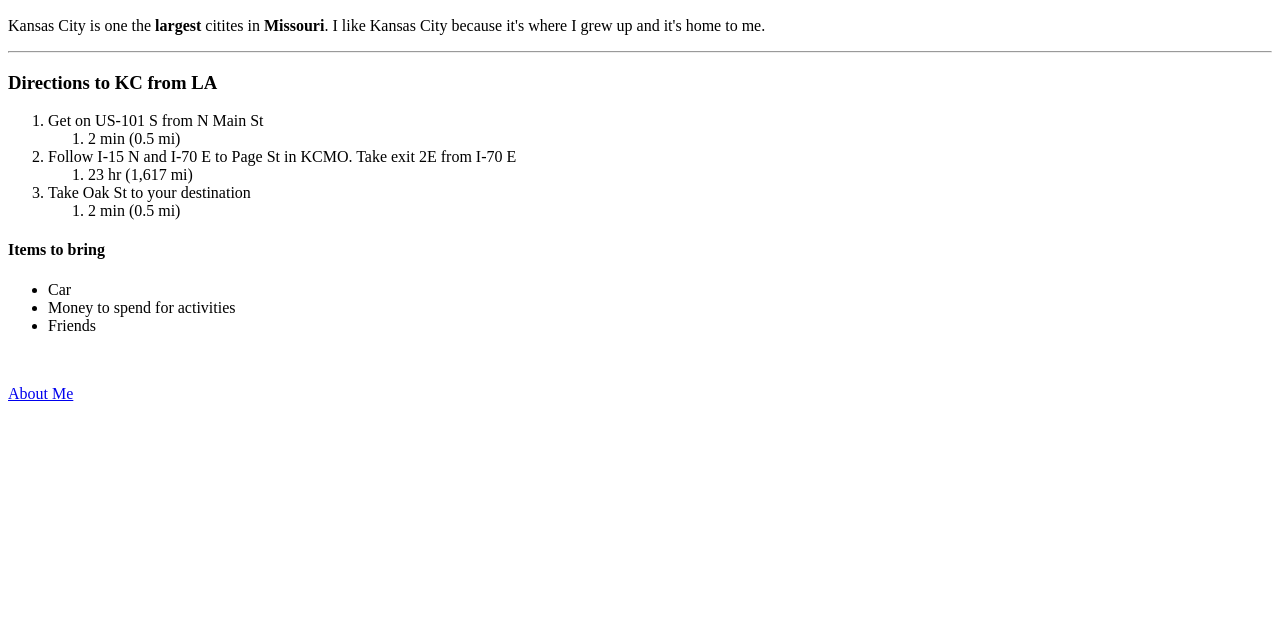
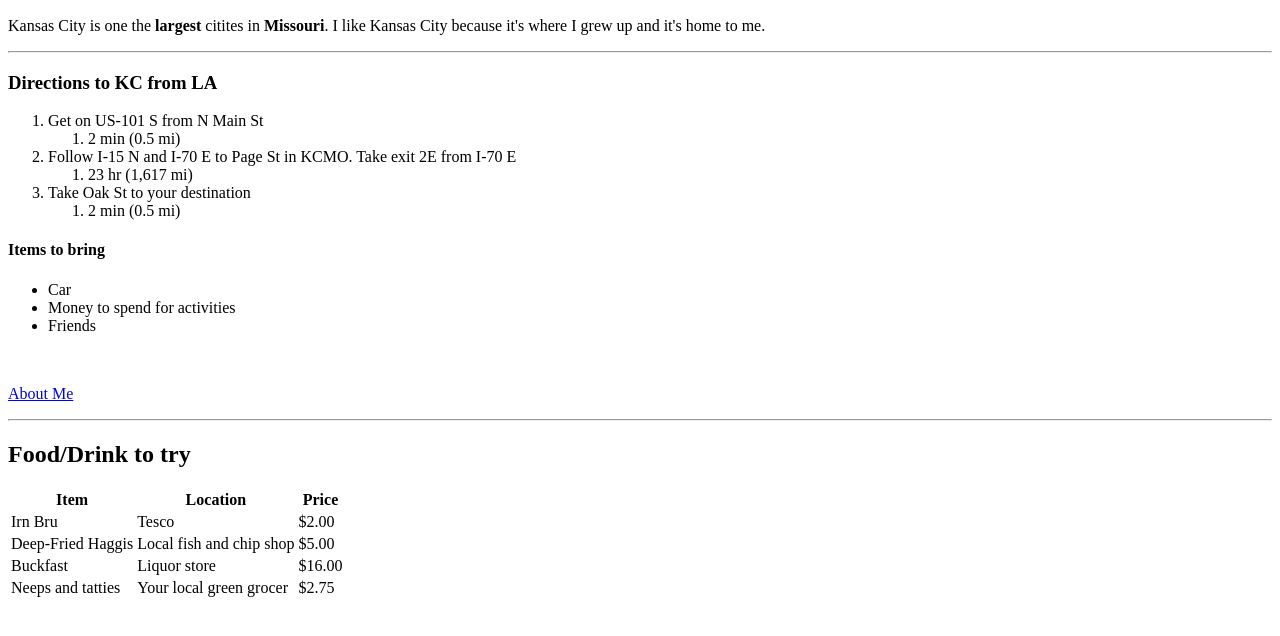
Before and after one commit to 44-563-WebApps-F21/webapps-f21-assignment-3-JustinLalu, a plain HTML site: page index.html in a window 1280 px wide. Shown: the part 110-746 px from the top of the page. Drawn offline with Linux system fonts and the light colour scheme.

Commit message:
Created Food/Drink table

```diff
--- a/index.html
+++ b/index.html
@@ -34,5 +34,34 @@
       </ul>
       <br>
       <p><a href="aboutme.html">About Me</a></p>
+      <hr>
+      <h2>Food/Drink to try</h2>
+      <table>
+        <tr>
+          <th>Item</th>
+          <th>Location</th>
+          <th>Price</th>
+        </tr>
+        <tr>
+          <td>Irn Bru</th>
+          <td>Tesco</th>
+          <td>$2.00</th>
+        </tr>
+        <tr>
+          <td>Deep-Fried Haggis</th>
+          <td>Local fish and chip shop</th>
+          <td>$5.00</th>
+        </tr>
+          <tr>
+          <td>Buckfast</th>
+          <td>Liquor store</th>
+          <td>$16.00</th>
+        </tr>
+          <tr>
+          <td>Neeps and tatties</th>
+          <td>Your local green grocer</th>
+          <td>$2.75</th>
+        </tr>
+      </table>
   </body>
 </html>
```
